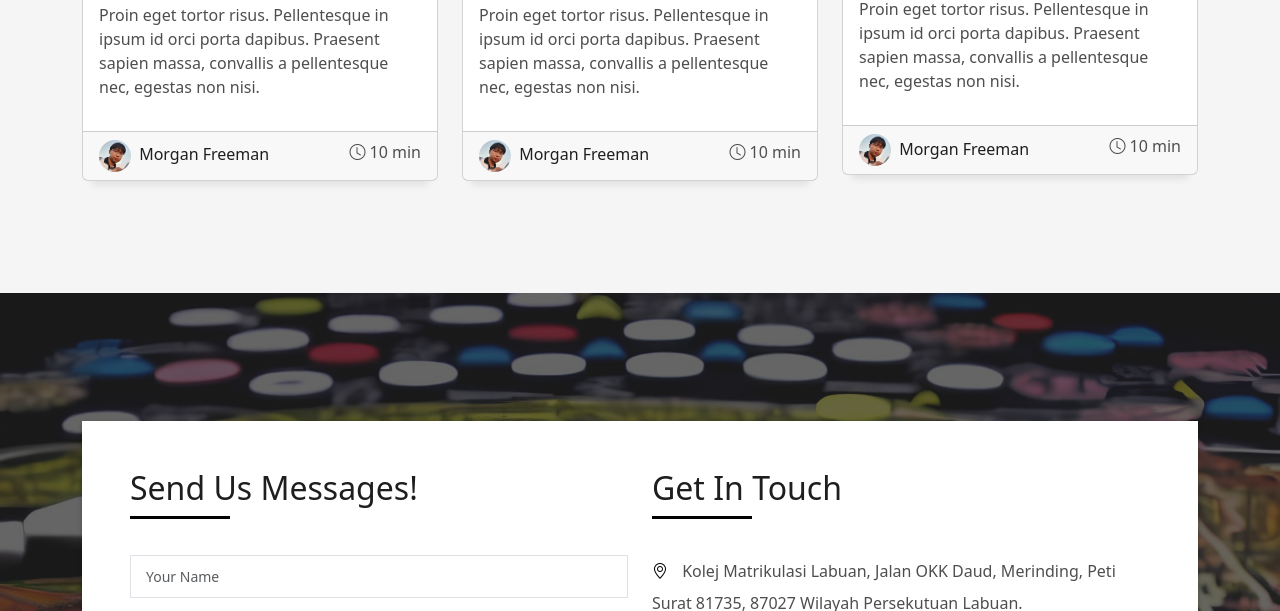
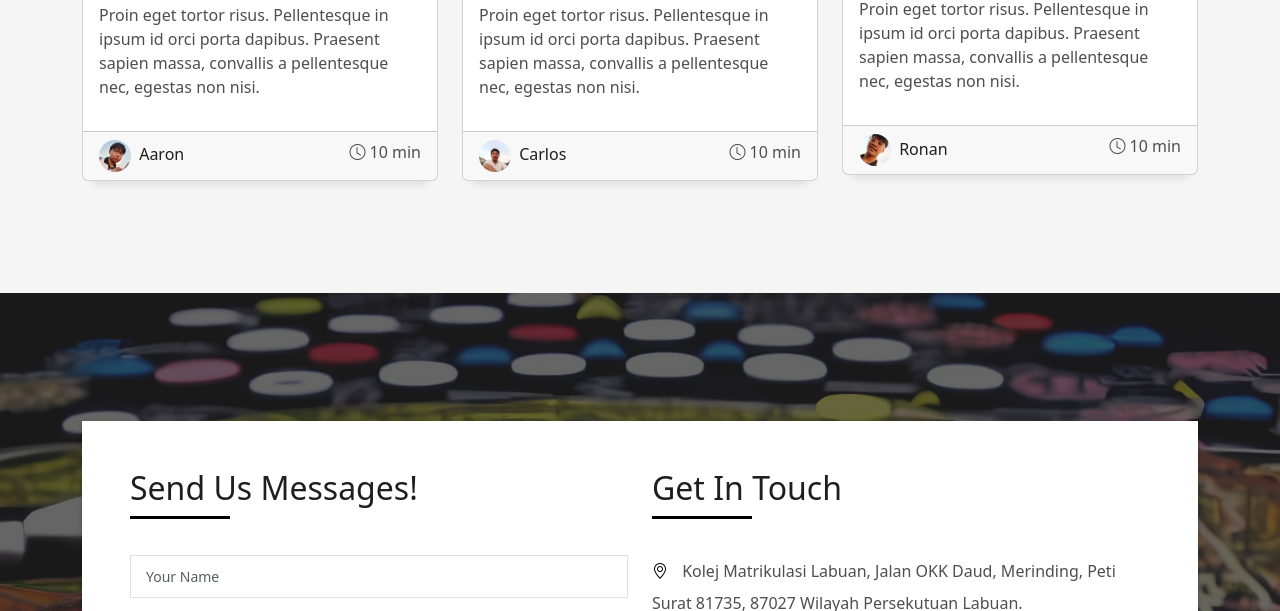
Before and after one commit to MistyWaffle/PALKML, a plain HTML site: page index.html in a window 1280 px wide. Shown: the part 3880-4491 px from the top of the page. Drawn offline with Linux system fonts and the light colour scheme.

Commit message:
Added Testimonials

```diff
--- a/index.html
+++ b/index.html
@@ -461,7 +461,7 @@
                 <div class="post-author">
                   <a href="#">
                     <img src="assets/img/testimonial-2.jpg" alt="" class="avatar rounded-circle">
-                    <span class="author">Morgan Freeman</span>
+                    <span class="author">Aaron</span>
                   </a>
                 </div>
                 <div class="post-date">
@@ -491,8 +491,8 @@
               <div class="card-footer">
                 <div class="post-author">
                   <a href="#">
-                    <img src="assets/img/testimonial-2.jpg" alt="" class="avatar rounded-circle">
-                    <span class="author">Morgan Freeman</span>
+                    <img src="assets/img/testimonial-4.jpg" alt="" class="avatar rounded-circle">
+                    <span class="author">Carlos</span>
                   </a>
                 </div>
                 <div class="post-date">
@@ -522,8 +522,8 @@
               <div class="card-footer">
                 <div class="post-author">
                   <a href="#">
-                    <img src="assets/img/testimonial-2.jpg" alt="" class="avatar rounded-circle">
-                    <span class="author">Morgan Freeman</span>
+                    <img src="assets/img/testimonial-6.jpg" alt="" class="avatar rounded-circle">
+                    <span class="author">Ronan</span>
                   </a>
                 </div>
                 <div class="post-date">
```
